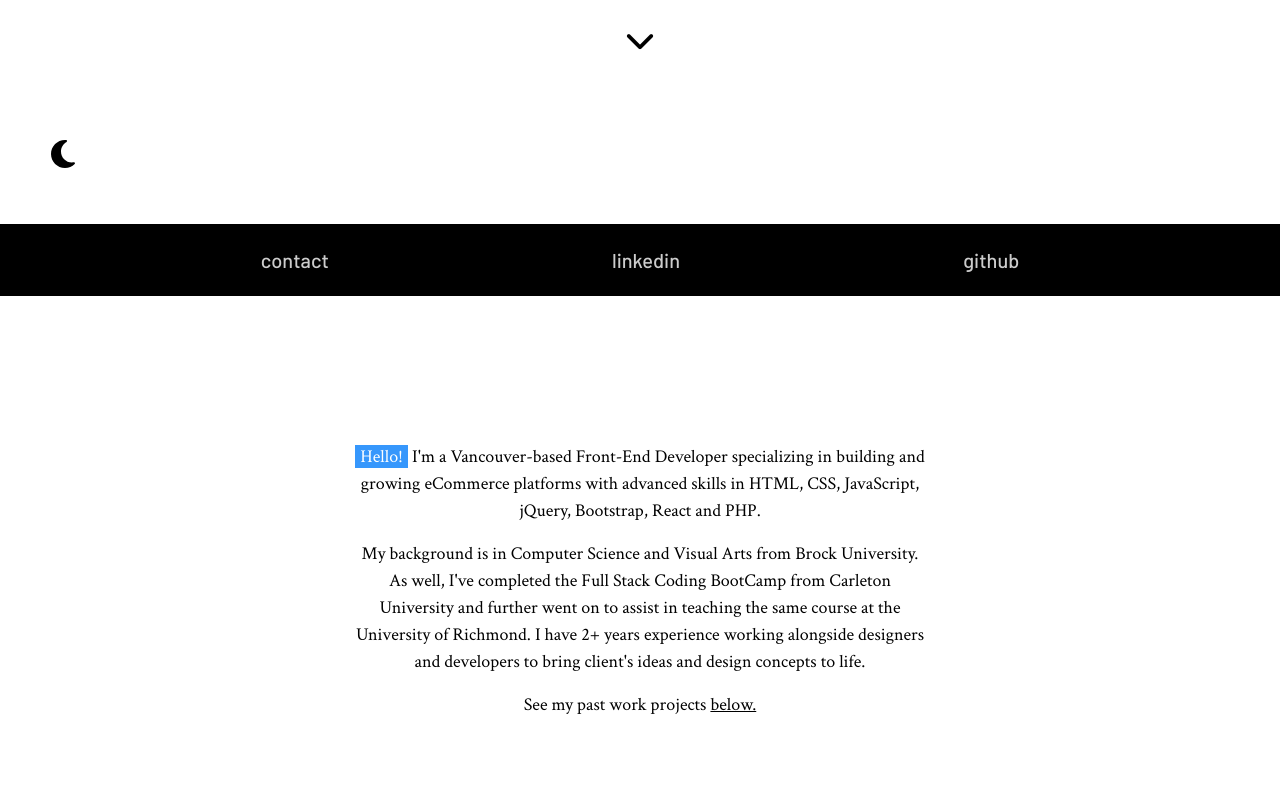
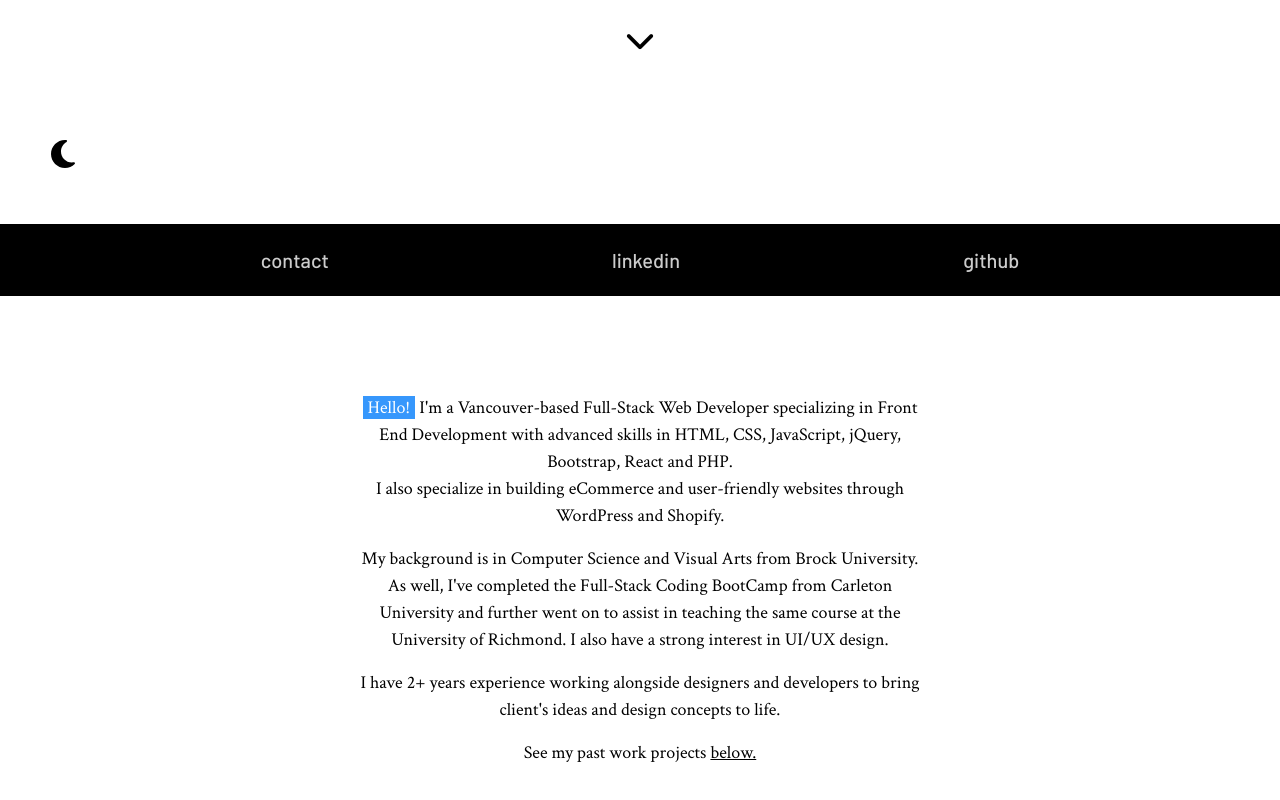
Before and after one commit to eikohler/Full-Stack-Portfolio, a React (Create React App) app: page / in a window 1280 px wide. Shown: the part 504-1304 px from the top of the page. Built offline with nearby package versions, Linux system fonts and the light colour scheme.

Commit message:
updated text

```diff
--- a/src/components/About/index.js
+++ b/src/components/About/index.js
@@ -22,14 +22,15 @@ function About() {
     <div className="row mx-0 justify-content-center">
       <div className="col-lg-7 col-sm-10 text-center">
         <motion.div ref={ref} variants={variants} initial="hidden" animate={controls}>
-          <p><span>Hello!</span> I'm a Vancouver-based Front-End Developer specializing in
-          building and growing eCommerce platforms with advanced skills in HTML, CSS, JavaScript,
-          jQuery, Bootstrap, React and PHP.</p>
+          <p><span>Hello!</span> I'm a Vancouver-based Full-Stack Web Developer specializing in
+          Front End Development with advanced skills in HTML, CSS, JavaScript, jQuery, Bootstrap, React and PHP.<br></br>
+          I also specialize in building eCommerce and user-friendly websites through WordPress and Shopify.</p>
           <p>My background is in Computer Science and Visual Arts from Brock University.
-            As well, I've completed the Full Stack Coding BootCamp from Carleton University
+            As well, I've completed the Full-Stack Coding BootCamp from Carleton University
             and further went on to assist in teaching the same course at the University of Richmond.
-            I have 2+ years experience working alongside designers
-            and developers to bring client's ideas and design concepts to life.</p>
+            I also have a strong interest in UI/UX design.</p>
+          <p>I have 2+ years experience working alongside designers and developers to bring client's
+            ideas and design concepts to life.</p>
           <p>See my past work projects <a href="#work">below.</a></p>
         </motion.div>
       </div>
--- a/src/components/Home/index.js
+++ b/src/components/Home/index.js
@@ -4,7 +4,7 @@ function Home() {
   return (
     <div className='text-center'>
         <h1>Eric Kohler</h1>
-        <h2>Front-End Developer</h2>
+        <h2>Full-Stack Web Developer</h2>
         <p className="bounce"><a href="#about"><i class="fa-solid fa-chevron-down"></i></a></p>
     </div>
   );
```
